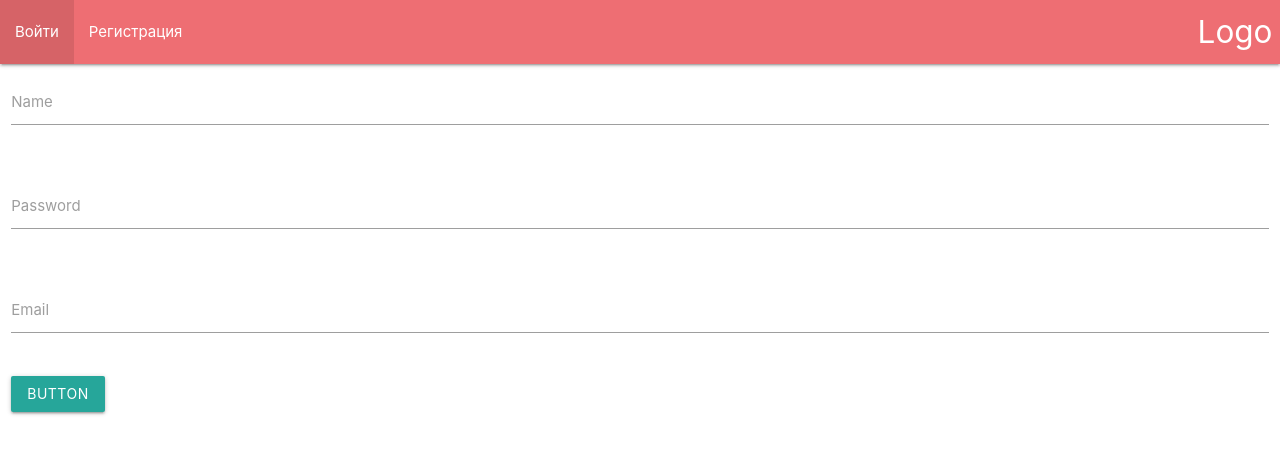
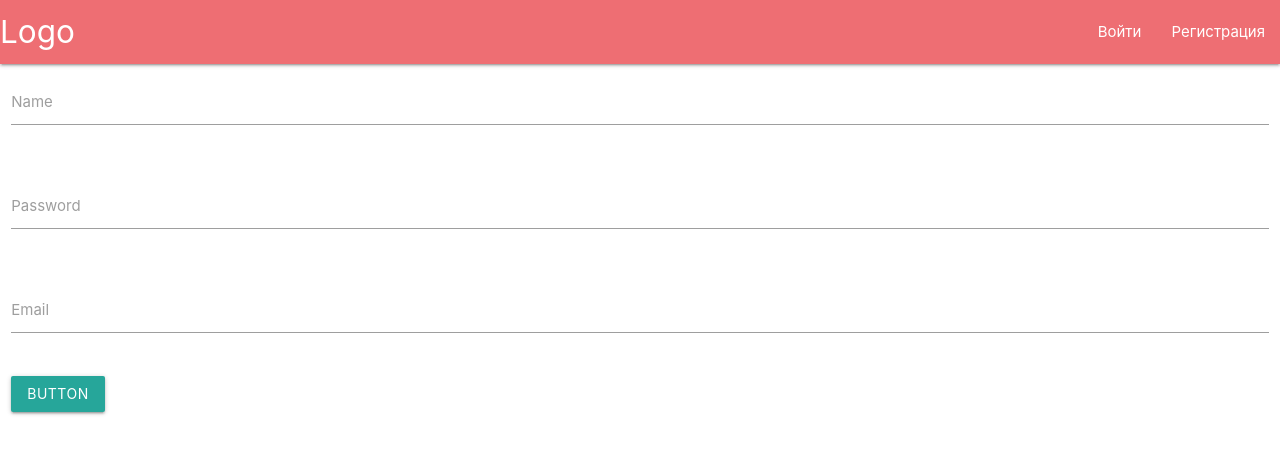
Before and after one commit to Liubaroid/BookCrossing_Project, a React (Create React App) app in the folder client/: page /registration in a window 1280 px wide. Shown: the top 454 px of the page. Built offline with nearby package versions, Linux system fonts and the light colour scheme.

Commit message:
промежуточный

```diff
--- a/client/src/components/Nav/Nav.js
+++ b/client/src/components/Nav/Nav.js
@@ -4,9 +4,9 @@
 function Nav(props) {
   return (
     <nav>
-      <div class="nav-wrapper">
-        <a href="#" class="brand-logo right">Logo</a>
-        <ul id="nav-mobile" class="left hide-on-med-and-down">
+      <div className="nav-wrapper">
+        <a href="#" className="brand-logo left">Logo</a>
+        <ul id="nav-mobile" className="right hide-on-med-and-down">
           <li><Link to='/login'>Войти</Link></li>
           <li><Link to='/registration'>Регистрация</Link></li>
         </ul>
```
